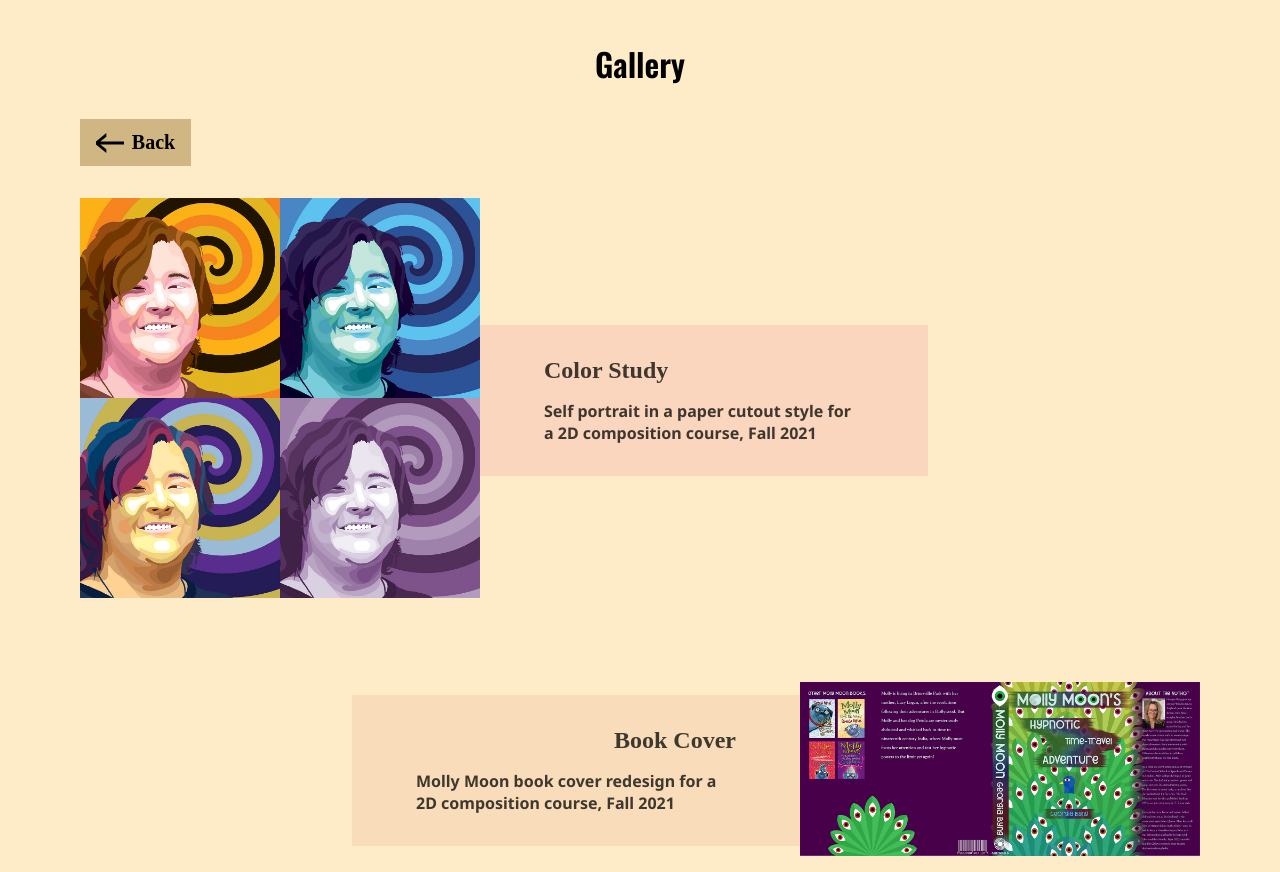
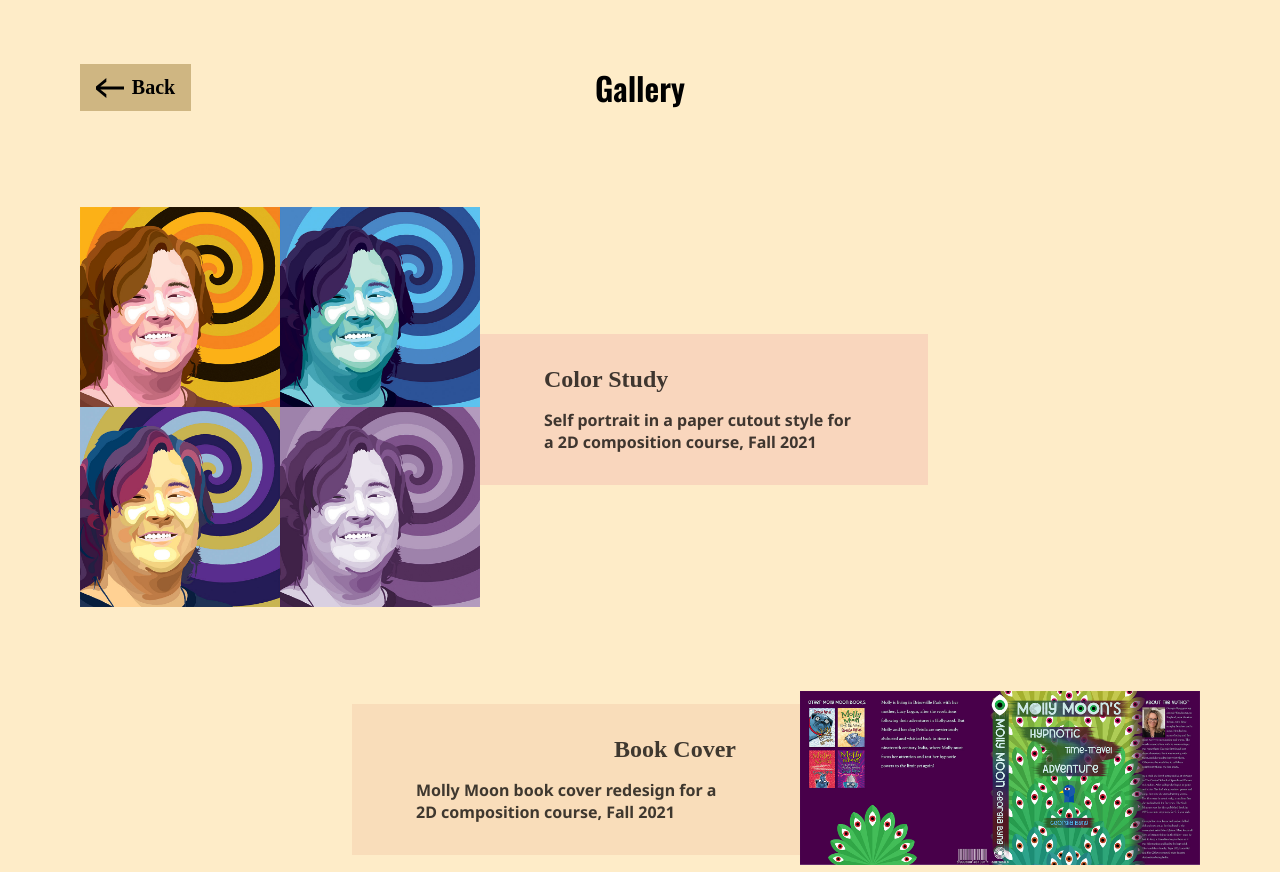
Before and after one commit to alexfallaw/legacy-portfolio, a plain HTML site: page gallery.html in a window 1280 px wide. Shown: the top 872 px of the page. Drawn offline with nearby package versions, Linux system fonts and the light colour scheme; a web font is replaced by a local one.

Commit message:
align back button with h1

```diff
--- a/gallery.html
+++ b/gallery.html
@@ -13,8 +13,7 @@
 </head>
 <body>
     <main id="portalgallery">
-        <header>
-            <h1>Gallery</h1>
+        <header id="galleryheader">
             <nav>
                 <a href="index.html" class="backbutton">
                     <div class="back">
@@ -23,6 +22,8 @@
                     </div>
                 </a>
             </nav>
+            <h1>Gallery</h1>
+            <div id="space"></div>
         </header>
         <section class="wing">
             <div class="podiumleft">
--- a/stylesheet.css
+++ b/stylesheet.css
@@ -170,15 +170,18 @@ footer {
 }
 /* gallery */
 #portalgallery header {
-    display: flex;
-    flex-direction: column;
+    display: grid;
+    grid-template-rows: 100%;
+    grid-template-columns: 20% 60% 20%;
+    margin: 2.5rem 5rem 1rem 5rem
+
 }
 #portalgallery h1 {
-    align-self: center;
+    text-align: center;
+    width: 100%;
     font-family: Oswald, sans-serif;
     font-size: 2rem;
-    margin-bottom: 0;
-    margin-top: 2.5rem;
+    margin: 1.5rem 0 5rem;
 }
 #portalgallery nav {
     align-self: flex-start;
@@ -197,8 +200,8 @@ nav {
 }
 .back {
     background-color: #cfb682;
-    padding: .75rem 1rem;
-    margin: 2rem 5rem;
+    padding: .75rem 1rem .75rem 1rem;
+    margin: 1.5rem 0 5rem;
     display: flex;
     flex-direction: row;
     align-items: center;
```
